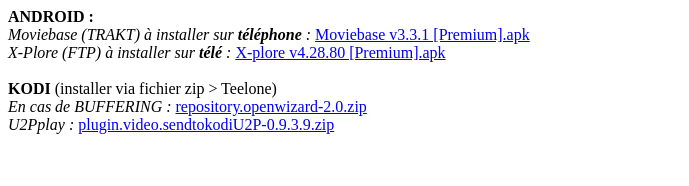
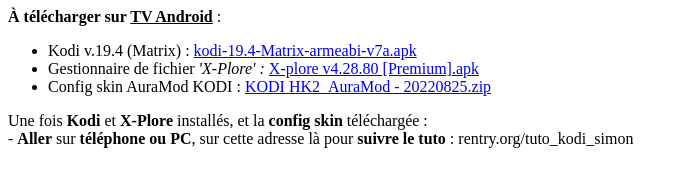
Before and after one commit to Teelone/teelone.github.io, a plain HTML site: page index.html in a window 1280 px wide. Shown: the whole page, without its empty margins (0-689 px from the left). Drawn offline with Linux system fonts and the light colour scheme.

Commit message:
Initial commit

```diff
--- a/index.html
+++ b/index.html
@@ -1,7 +1,9 @@
 <!DOCTYPE html>
-<a><b>ANDROID :</b></a><br>
-<a><i>Moviebase (TRAKT) à installer sur <b>téléphone</b> : </i></a><a href="Moviebase v3.3.1 [Premium].apk">Moviebase v3.3.1 [Premium].apk</a><br>
-<a><i>X-Plore (FTP) à installer sur <b>télé</b> : </i></a><a href="X-plore v4.28.80 [Premium].apk">X-plore v4.28.80 [Premium].apk</a><br><br>
-<a><b>KODI </b>(installer via fichier zip > Teelone)</a><br>
-<a><i>En cas de BUFFERING : </i></a><a href="repository.openwizard-2.0.zip">repository.openwizard-2.0.zip</a><br>
-<a><i>U2Pplay : </i></a><a href="plugin.video.sendtokodiU2P-0.9.3.9.zip">plugin.video.sendtokodiU2P-0.9.3.9.zip</a><br>
+<a><b>À télécharger sur <u>TV Android</u></b> :</a><br>
+<ul>
+<li>Kodi v.19.4 (Matrix) : <a href="https://mirrors.kodi.tv/releases/android/arm/kodi-19.4-Matrix-armeabi-v7a.apk?https=1">kodi-19.4-Matrix-armeabi-v7a.apk</a><br>
+<li>Gestionnaire de fichier <i>'X-Plore' : </i></a><a href="X-plore v4.28.80 [Premium].apk">X-plore v4.28.80 [Premium].apk</a><br>
+<li>Config skin AuraMod KODI : </a><a href="https://mega.nz/file/tF5wjR6A#YNxBDAyATJ-t-siPYKcnl154wlsLJKn4WofABvBC1ZY">KODI HK2_AuraMod - 20220825.zip</a><br>
+</ul>
+Une fois <b>Kodi</b> et <b>X-Plore</b> installés, et la <b>config skin</b> téléchargée :<br>
+- <b>Aller</b> sur <b>téléphone ou PC</b>, sur cette adresse là pour <b>suivre le tuto</b> : rentry.org/tuto_kodi_simon
```
